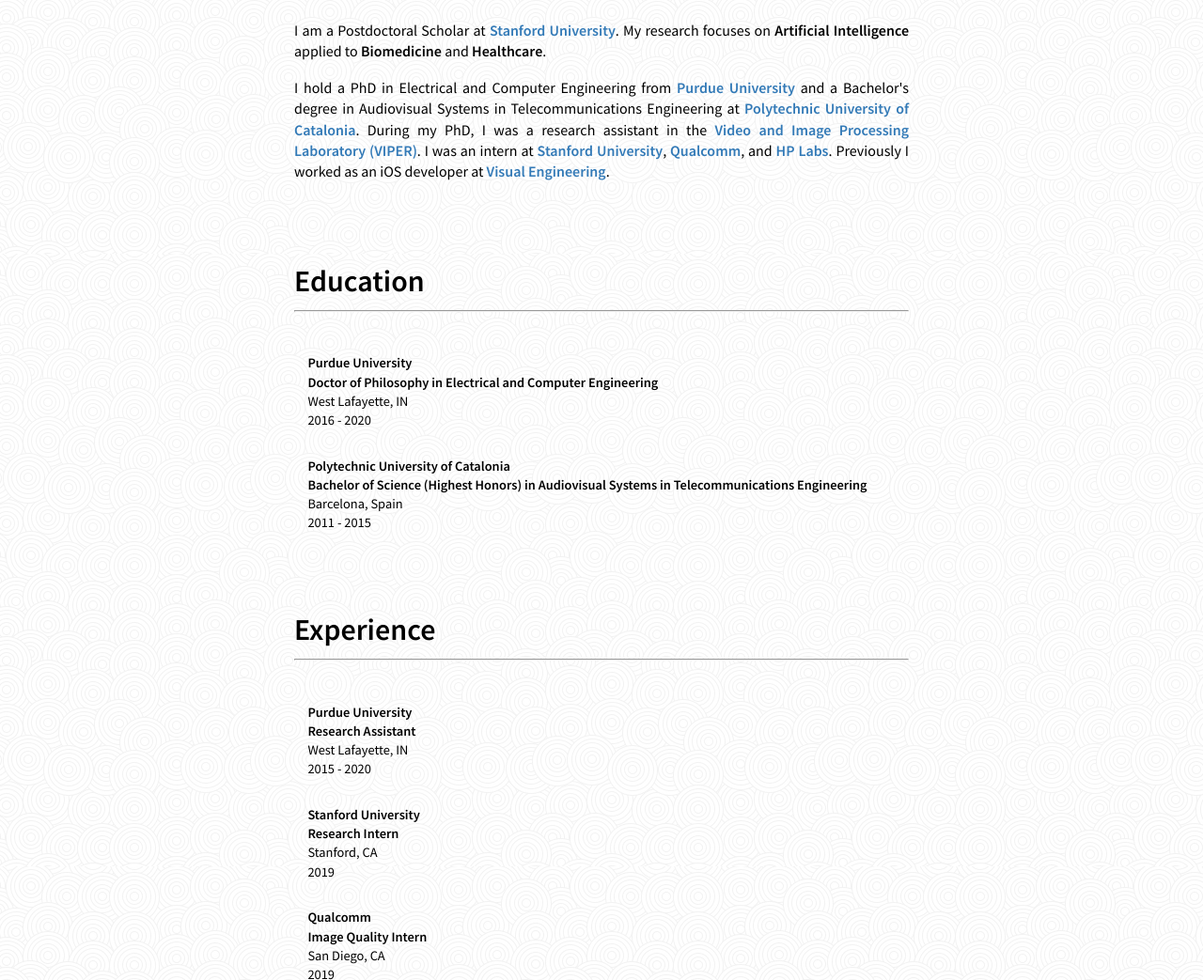
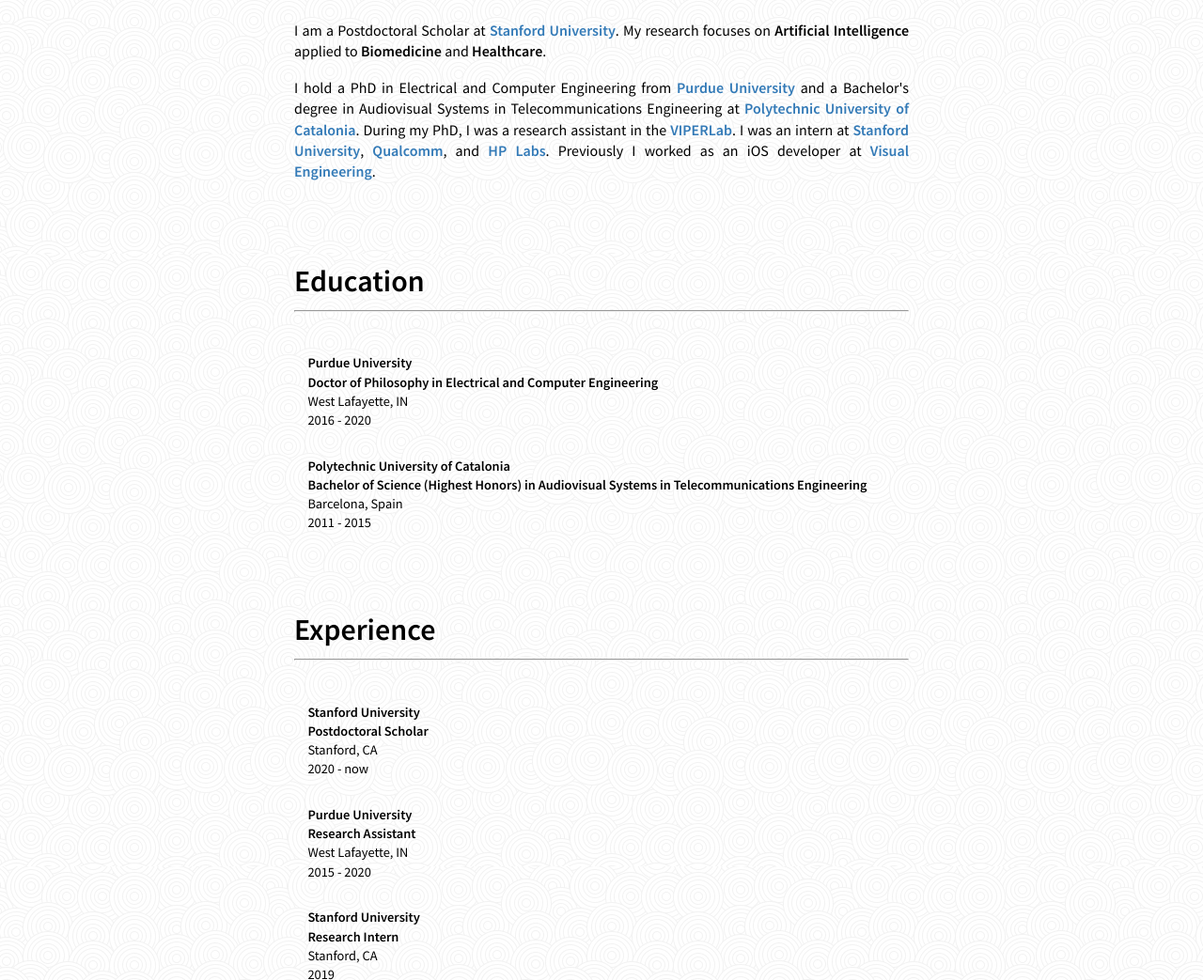
Before and after one commit to dmasmont/dmasmont.github.io, a plain HTML site: page index.html in a window 1280 px wide. Shown: the part 382-1425 px from the top of the page at 94% size. Drawn offline with Linux system fonts and the light colour scheme.

Commit message:
Update index.html

```diff
--- a/index.html
+++ b/index.html
@@ -294,7 +294,7 @@
 			 <p>
 			I hold a PhD in Electrical and Computer Engineering from <a href='https://www.purdue.edu/'>Purdue University</a> and a Bachelor's degree in  Audiovisual Systems in Telecommunications Engineering at <a href="http://www.upc.edu/?set_language=en">Polytechnic University of Catalonia</a>.
 
-			During my PhD, I was a research assistant in the <a href='http://viperlab.org'>Video and Image Processing Laboratory (VIPER)</a>.
+			During my PhD, I was a research assistant in the <a href='http://viperlab.org'>VIPERLab</a>.
 			I was an intern at <a href='https://www.stanford.edu/'>Stanford University</a>, <a href='https://www.qualcomm.com/'>Qualcomm</a>, and <a href='https://developers.hp.com/pixel-intelligence'>HP Labs</a>.
 			Previously I worked as an iOS developer at  <a href='http://www.visual-engin.com'>Visual Engineering</a>.				</p>
 
@@ -355,6 +355,17 @@
 								<h1 id="experience"><b>Experience</b></h1>
 								<hr>
 								<br>
+								<div class="paper">
+										<div class="paperInfo">
+												<div class="'infoTop">
+														<strong>Stanford University</strong>
+														<br>
+														<strong>Postdoctoral Scholar</strong>
+														<p>Stanford, CA</p>
+														<p>2020 - now</p>
+												</div>
+										</div>
+								</div>
 								<div class="paper">
 										<div class="paperInfo">
 												<div class="'infoTop">
```
